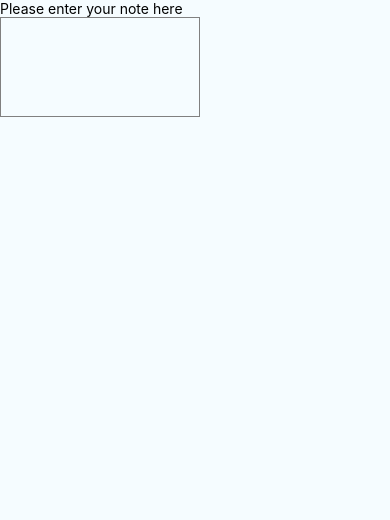
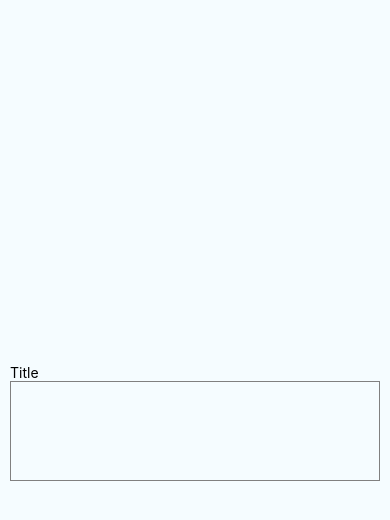
Before and after one commit to CodeAcademyBKK2017/NoteTaker, a React Native app: screen / in a window 390 px wide. Shown: the top 520 px of the page. Built offline with nearby package versions, Linux system fonts and the light colour scheme.

Commit message:
move text input to NoteEditor component

```diff
--- a/App.js
+++ b/App.js
@@ -9,9 +9,9 @@ import {
 	Platform,
 	StyleSheet,
 	Text,
-  View,
-  TextInput
+	View
 } from 'react-native';
+import NoteEditor from './app/components/NoteEditor/NoteEditor.component';
 
 const instructions = Platform.select({
 	ios: 'Press Cmd+R to reload,\n' +
@@ -21,55 +21,31 @@ const instructions = Platform.select({
 });
 
 export default class App extends Component<{}> {
-	onChangeText = (text) => {
-		console.log('print :', text);
-	}
-
 	render() {
 		return (
 			<View style={styles.container}>
-        {/* <Text style={styles.welcome}>
-          Welcome to React Native! 555 aaa abcd 123 eee กดกดกดกด
-        </Text>
-        <Text style={styles.instructions}>
-          To get started, edit App.js
-        </Text>
-        <Text style={styles.instructions}>
-          {instructions}
-		</Text> */}
-
-		<Text>
-			Please enter your note here
-        </Text>
-
-		<TextInput style={styles.textInput} onChangeText={this.onChangeText}/>
-
+				<NoteEditor/>
 			</View>
 		);
 	}
 }
 
 const styles = StyleSheet.create({
-  textInput: {
-	width: 200,
-    height:100,
-    borderColor: 'gray',
-    borderWidth: 1
-  },
 	container: {
 		flex: 1,
-    // justifyContent: 'center',
-    // alignItems: 'center',
+		justifyContent: 'center',
+		alignItems: 'center',
 		backgroundColor: '#F5FCFF',
+		padding: 10,
 	},
-  welcome: {
-    fontSize: 20,
-    textAlign: 'center',
-    margin: 10,
-  },
-  instructions: {
-    textAlign: 'center',
-    color: '#333333',
-    marginBottom: 5,
-  },
+	// welcome: {
+	// 	fontSize: 20,
+	// 	textAlign: 'center',
+	// 	margin: 10,
+	// },
+	// instructions: {
+	// 	textAlign: 'center',
+	// 	color: '#333333',
+	// 	marginBottom: 5,
+	// },
 });
--- /dev/null
+++ b/app/components/NoteEditor/NoteEditor.component.js
@@ -0,0 +1,45 @@
+import React, { Component } from 'react';
+import {
+	StyleSheet,
+	Text,
+	View,
+	TextInput
+} from 'react-native';
+
+class NoteEditor extends Component {
+	state = {
+		note: ""
+	};
+
+	onChangeText = (text) => {
+		this.setState({
+			note: text
+		});
+	}
+
+	render() {
+		return (
+			<View style={styles.container}>
+				<Text>Title</Text>
+				<TextInput style={styles.textInput} onChangeText={this.onChangeText}/>
+				{
+					this.state.note ? <Text>You typed {this.state.note}</Text> : null
+				}
+			</View>
+		);
+	}
+}
+
+const styles = StyleSheet.create({
+	container: {
+		width: '100%',
+	},
+	textInput: {
+		width: '100%',
+		height: 100,
+		borderColor: 'gray',
+		borderWidth: 1
+	},
+});
+
+export default NoteEditor;
```
Lines whose indentation alone changed are shown as unchanged.
